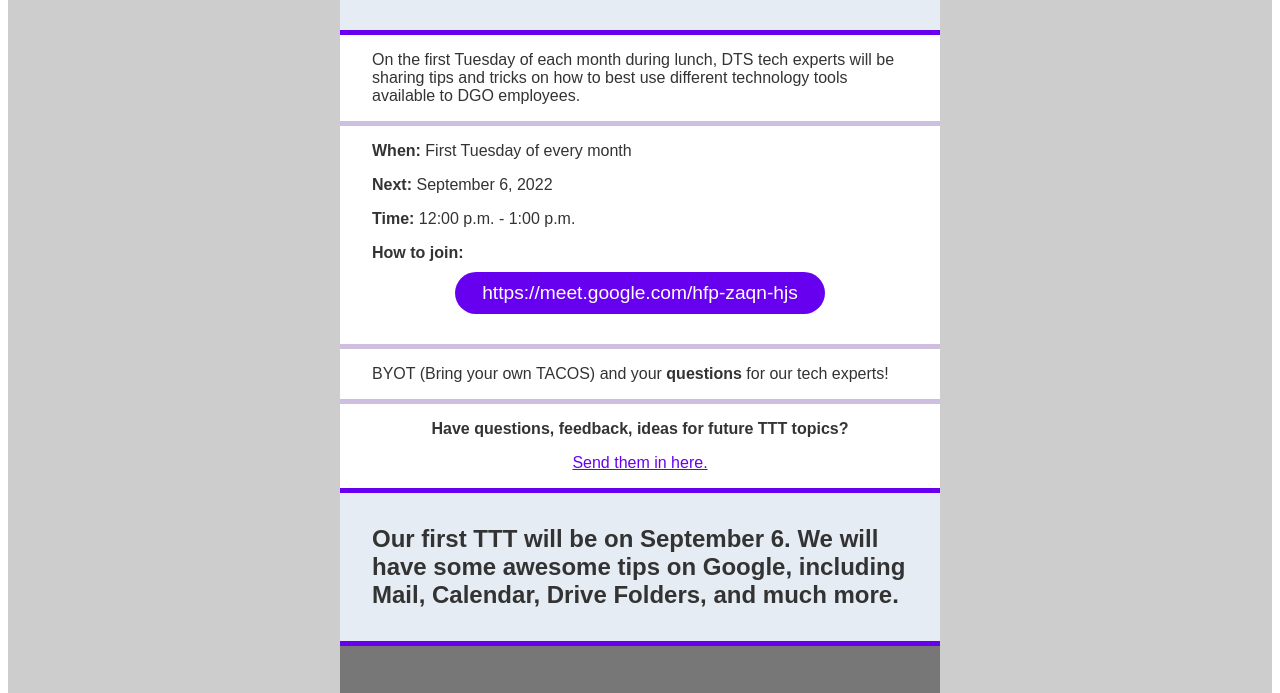
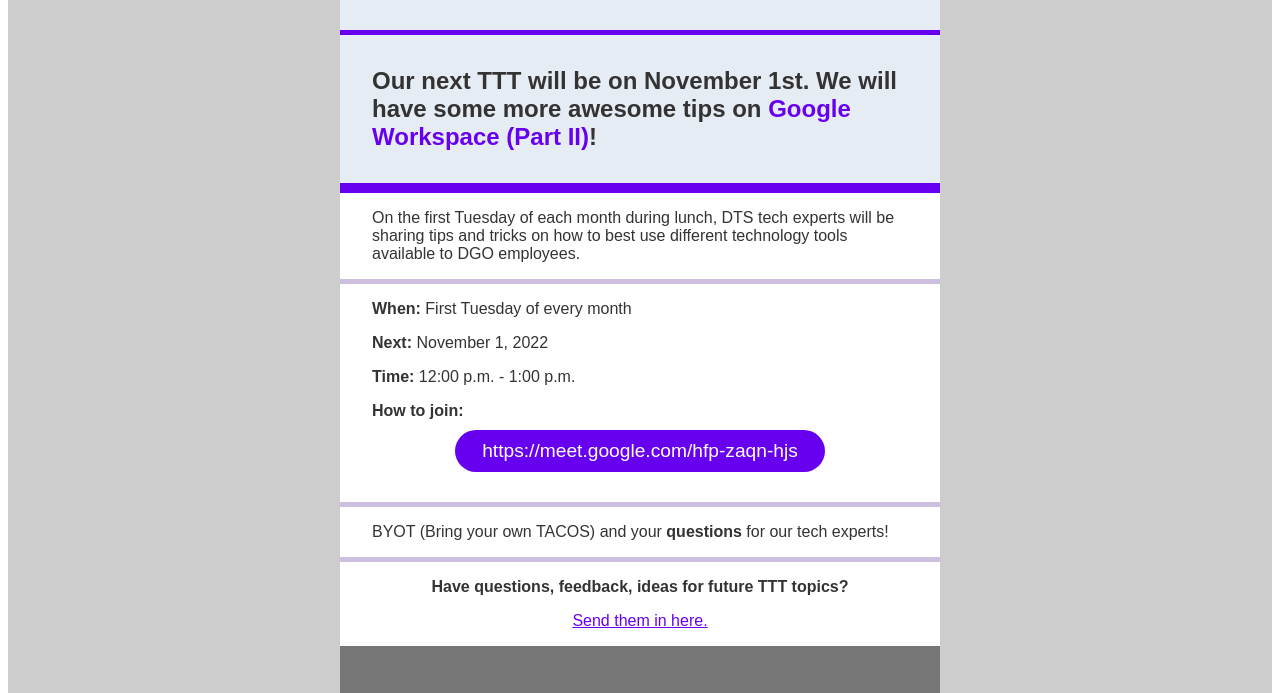
Before and after one commit to utahdts/dts-tacos-and-tech-tuesday, a plain HTML site: page index.html in a window 1280 px wide. Shown: the part 640-1333 px from the top of the page. Drawn offline with Linux system fonts and the light colour scheme.

Commit message:
November TTT

```diff
--- a/index.html
+++ b/index.html
@@ -23,11 +23,15 @@
 						<h1 style="padding: 32px; margin: 0; background: #e5ecf3;">Department of Government Operations employees are invited to join us for <span style="color: #6800f0;">Tacos and Tech Tuesday!</span></h1>
 
 						<div style="width: 100%; height: 5px; background: #6800f0"></div>
+						<h2 style="padding: 32px; background: #e5ecf3; margin: 0;">Our next TTT will be on November 1st. We will have some more awesome tips on <span style="color: #6800f0;">Google Workspace (Part II)</span>!</h2>
+						<div style="width: 100%; height: 5px; background: #6800f0"></div>
+
+						<div style="width: 100%; height: 5px; background: #6800f0"></div>
 						<p style="padding: 0 32px;">On the first Tuesday of each month during lunch, DTS tech experts will be sharing tips and tricks on how to best use different technology tools available to DGO employees. </p>
 
 						<div style="width: 100%; height: 5px; background: #cebfe1"></div>
 						<p style="padding: 0 32px;"><strong>When:</strong> First Tuesday of every month</p>
-						<p style="padding: 0 32px;"><strong>Next:</strong> September 6, 2022</p>
+						<p style="padding: 0 32px;"><strong>Next:</strong> November 1, 2022</p>
 						<p style="padding: 0 32px;"><strong>Time:</strong> 12:00 p.m. - 1:00 p.m.</p>
 						<p style="padding: 0 32px;"><strong>How to join:</strong> <a style="display: block; width: 330px; padding: 10px 20px; border-radius: 999px; background: #6800f0; color: white; margin: 10px auto 30px auto; text-align: center; text-decoration: none; font-size: 1.2em;" href="https://meet.google.com/hfp-zaqn-hjs">https://meet.google.com/hfp-zaqn-hjs</a></p>
 
@@ -37,11 +41,7 @@
 						<div style="width: 100%; height: 5px; background: #cebfe1"></div>
 						<p style="padding: 0 32px; text-align: center;"><strong>Have questions, feedback, ideas for future TTT topics?</strong></p>
 
-						<p style="padding: 0 32px; text-align: center;"><a href="https://docs.google.com/forms/d/e/1FAIpQLSfQpScRubi6B-iKbq4LT5RKVUMK6GUbuiIblu83AARji94ybg/viewform?usp=sf_link" style="color: #6800f0;">Send them in here.</a></p>
-
-						<div style="width: 100%; height: 5px; background: #6800f0"></div>
-						<h2 style="padding: 32px; background: #e5ecf3; margin: 0;">Our first TTT will be on September 6. We will have some awesome tips on Google, including Mail, Calendar, Drive Folders, and much more.</h2>
-						<div style="width: 100%; height: 5px; background: #6800f0"></div>
+						<p style="padding: 0 32px 16px; text-align: center; margin: 0;"><a href="https://docs.google.com/forms/d/e/1FAIpQLSfQpScRubi6B-iKbq4LT5RKVUMK6GUbuiIblu83AARji94ybg/viewform?usp=sf_link" style="color: #6800f0;">Send them in here.</a></p>
 					</div>
 
 				</td>
```
